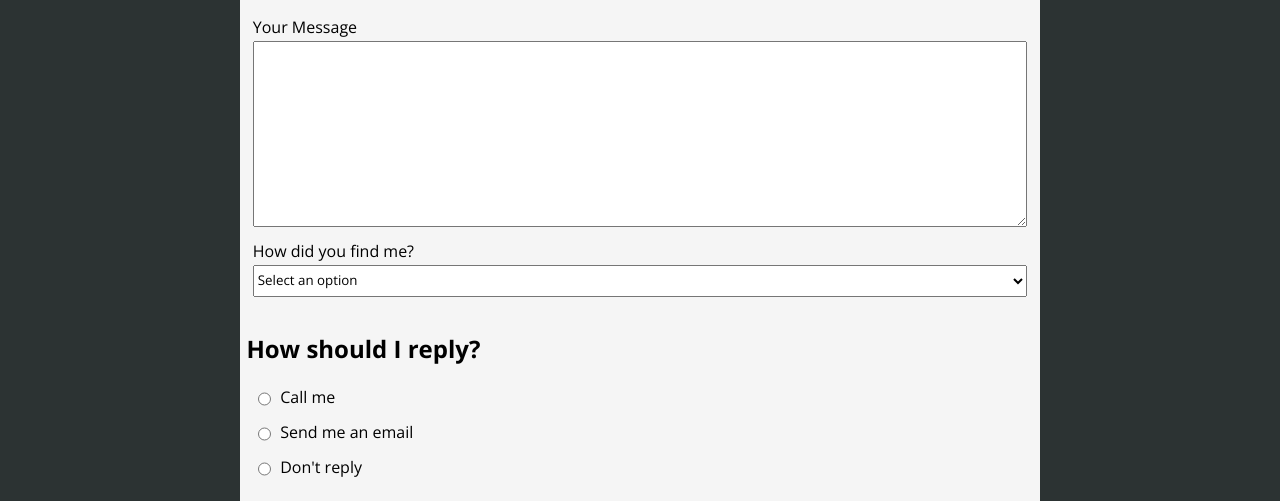
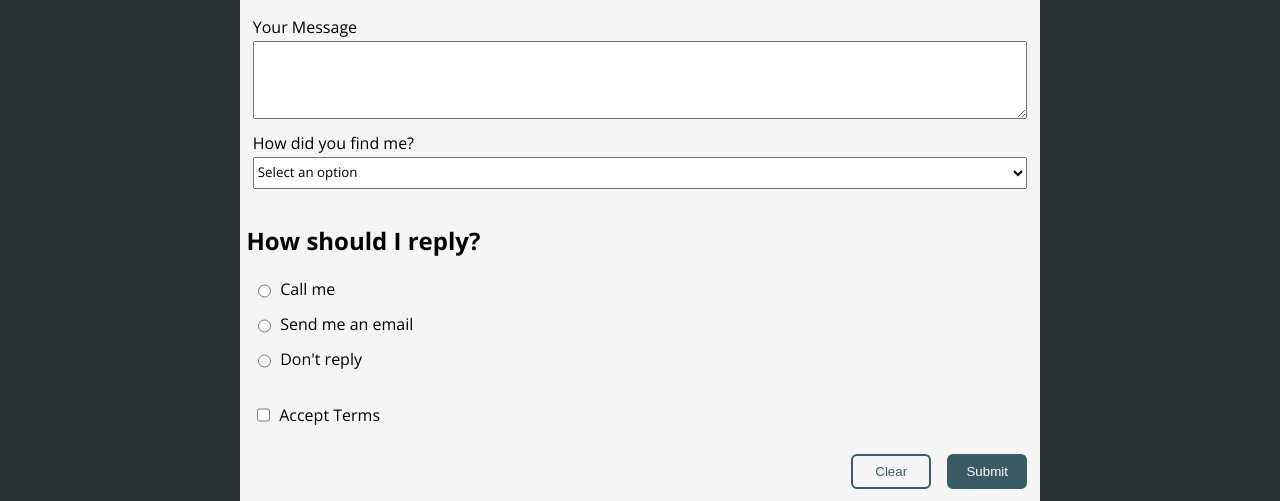
Before and after one commit to tomycabre/Frontend-Design, a plain HTML site: page contact.html in a window 1280 px wide. Shown: the part 479-980 px from the top of the page. Drawn offline with nearby package versions, Linux system fonts and the light colour scheme.

Commit message:
updated contact page

```diff
--- a/contact.html
+++ b/contact.html
@@ -56,10 +56,10 @@
             <textarea
               name="message"
               id="messageimp"
-              rows="10"
+              rows="4"
               required
               minlength="10"
-              maxlength="200"
+              maxlength="400"
             ></textarea>
           </div>
           <div>
--- a/css/contact.css
+++ b/css/contact.css
@@ -11,6 +11,7 @@ h1 {
 form {
   width: 50rem;
   background-color: whitesmoke;
+  border-radius: 6px;
 }
 
 section,
@@ -88,6 +89,7 @@ textarea {
   background-color: whitesmoke;
   color: #395b64;
   border: #395b64 2px solid;
+  border-radius: 6px;
   cursor: pointer;
   width: 5rem;
   padding: 0.5rem;
@@ -103,6 +105,7 @@ textarea {
   background-color: #395b64;
   border: #395b64 2px solid;
   color: white;
+  border-radius: 6px;
   cursor: pointer;
   width: 5rem;
   padding: 0.5rem;
```
